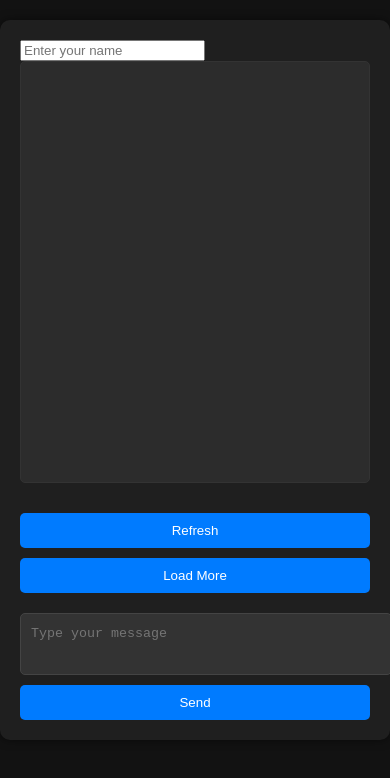
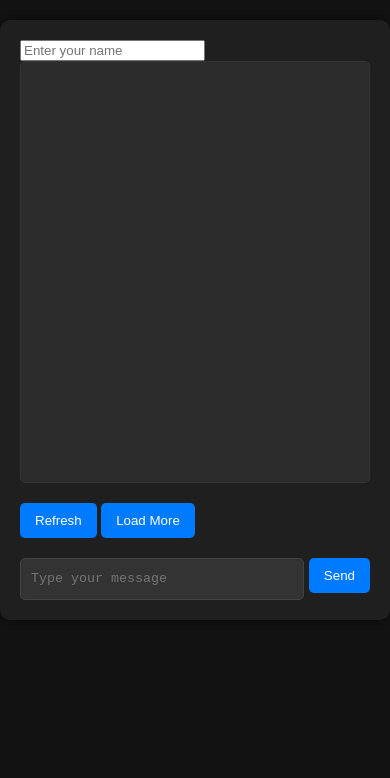
Before and after one commit to Fardad86/itexi, a plain HTML site: page index.html in a window 390 px wide. Drawn offline with nearby package versions, Linux system fonts and the light colour scheme; no server answers; a web font is replaced by a local one.

Commit message:
Update styles.css

```diff
--- a/styles.css
+++ b/styles.css
@@ -101,17 +101,13 @@ button:hover {
 
 /* Responsive design for mobile */
 @media (max-width: 768px) {
-    .message-input-container {
-        flex-direction: column; /* Stack textarea and button vertically */
-    }
-
     textarea {
-        width: 100%; /* Full width for smaller screens */
-        margin-right: 0; /* Remove margin in column layout */
+        height: 20px; /* Smaller initial height on mobile */
+        max-height: 40px; /* Smaller max height on mobile */
+        margin-right: 5px; /* Less space between textarea and button */
     }
 
     button {
-        width: 100%;
-        margin-top: 10px; /* Space between textarea and button */
+        padding: 10px 15px; /* Adjust button padding for mobile */
     }
 }
```
